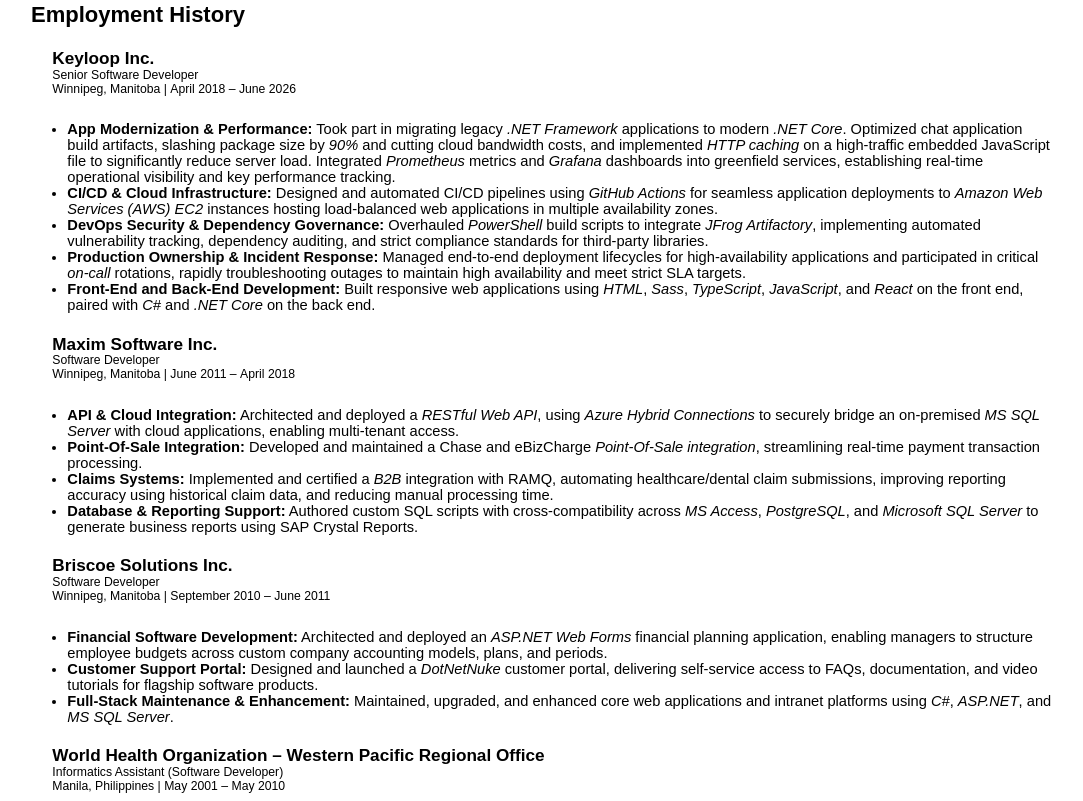
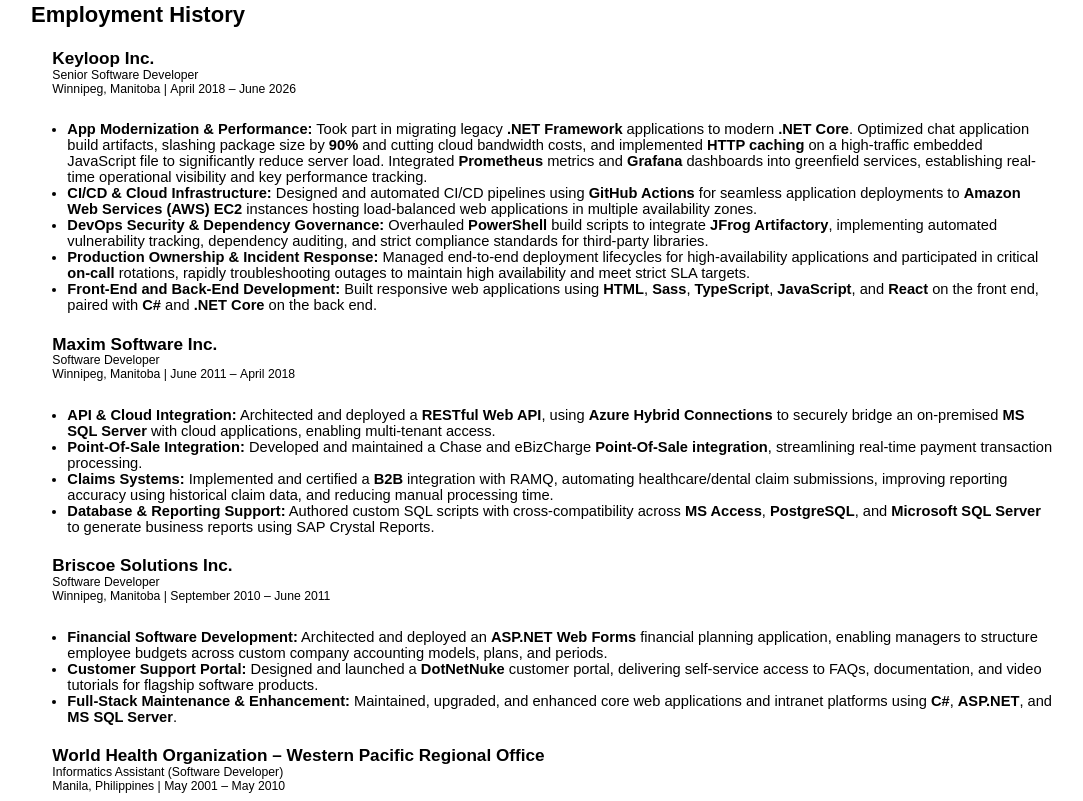
Before and after one commit to acermate433s/css-resume-garden, a website built with webpack: page src/index.html in a window 1280 px wide. Shown: the part 839-1640 px from the top of the page, without its empty margins (97-1180 px from the left). Built offline with nearby package versions, Linux system fonts and the light colour scheme.

Commit message:
Fix formatting of contact informations when media is print.

```diff
--- a/src/styles/style.css
+++ b/src/styles/style.css
@@ -28,6 +28,15 @@
 }
 
 body {
+    strong {
+        font-weight: 900;
+    }
+
+    em {
+        font-weight: 600;
+        font-style: normal;
+    }
+
     header {
         padding-top: var(--spacing-lg);
     }
@@ -77,7 +86,7 @@
     a:nth-child(3)::after {
         content: " | ";
 
-        @media screen and (width <= 984px) {
+        @media screen and (width <= 984px), print {
             content: "\A";
             white-space: pre;
         }
```
